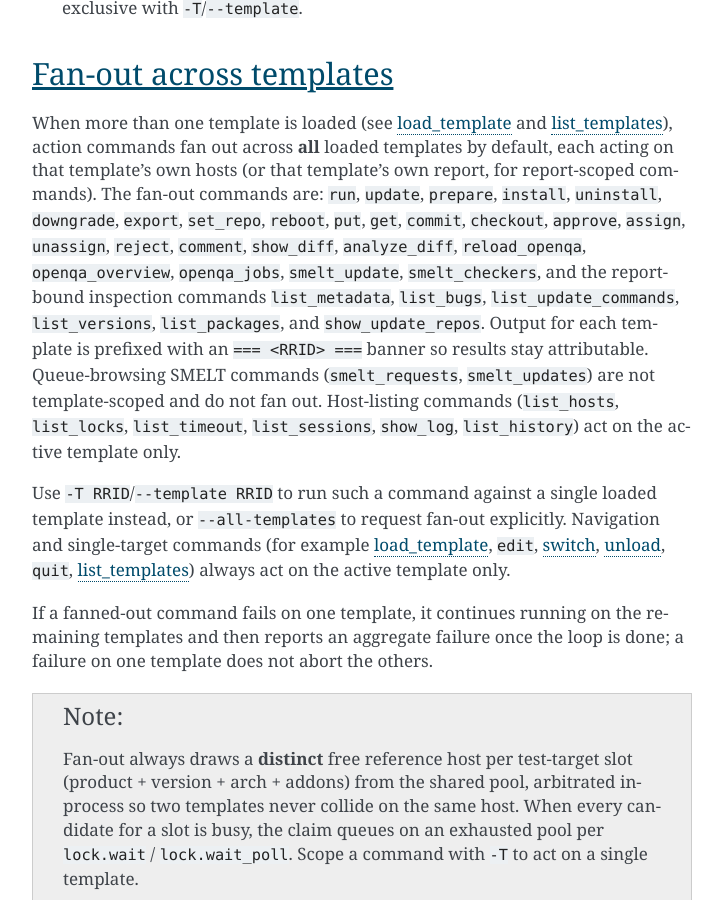
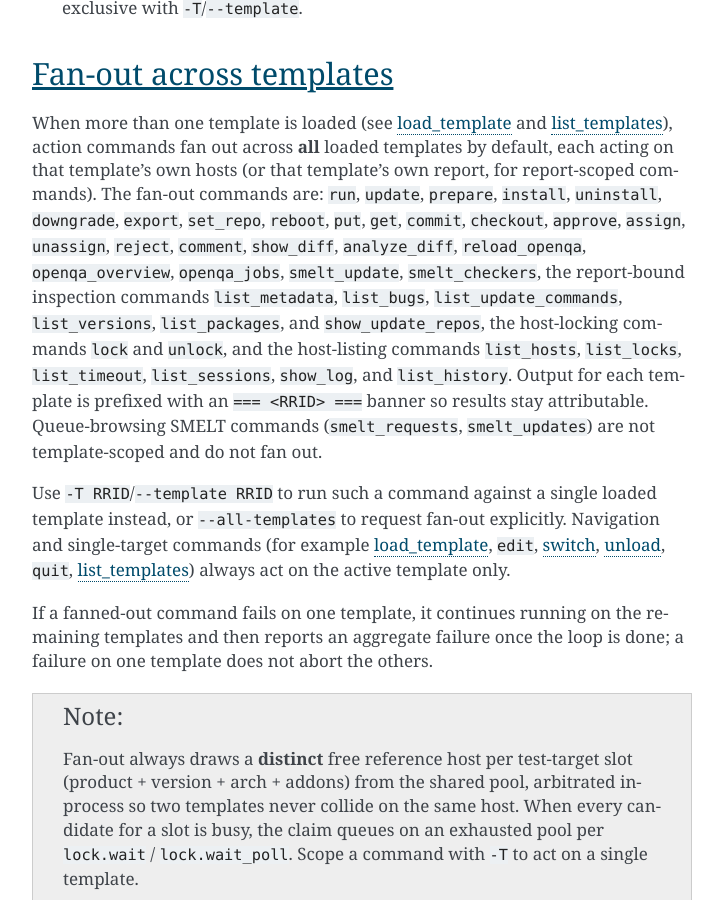
Before and after one commit to openSUSE/mtui, a Sphinx documentation site: the page built from Documentation/iui.rst, in a window 1280 px wide and 900 px high, scrolled down 3076 px. Shown: the whole window, without its empty margins (388-1111 px from the left). Built offline with Sphinx 7.4.7, drawn with Linux system fonts in a browser that asks for light colours; some of the changed text lies outside the part shown.

Commit message:
feat(commands): fan out lock, unlock, and host-listing commands across templates
lock, unlock, and the host-listing commands (list_locks, list_hosts,
list_timeout, list_sessions, list_history, show_log) previously acted on
the active template only. They now set scope = "fanout" and accept the
-T/--template and --all-templates flags, so with multiple templates
loaded they run once per template against that template's own hosts,
each prefixed by an === <RRID> === banner. -T scopes back to a single
template.

The existing Command.run() loop rebinds self.targets per template, so the
command bodies are unchanged; each gains _add_template_arg() wiring and
template_completion() in its tab completion.

Docs and CHANGELOG updated; fan-out contract tests added for all eight
commands.

```diff
--- a/Documentation/iui.rst
+++ b/Documentation/iui.rst
@@ -67,14 +67,15 @@ report, for report-scoped commands). The fan-out commands are: ``run``,
 ``set_repo``, ``reboot``, ``put``, ``get``, ``commit``, ``checkout``,
 ``approve``, ``assign``, ``unassign``, ``reject``, ``comment``, ``show_diff``,
 ``analyze_diff``, ``reload_openqa``, ``openqa_overview``, ``openqa_jobs``,
-``smelt_update``, ``smelt_checkers``, and the report-bound inspection commands
+``smelt_update``, ``smelt_checkers``, the report-bound inspection commands
 ``list_metadata``, ``list_bugs``, ``list_update_commands``, ``list_versions``,
-``list_packages``, and ``show_update_repos``. Output for each template is
-prefixed with an ``=== <RRID> ===`` banner so results stay attributable.
-Queue-browsing SMELT commands (``smelt_requests``, ``smelt_updates``) are not
-template-scoped and do not fan out. Host-listing commands (``list_hosts``,
-``list_locks``, ``list_timeout``, ``list_sessions``, ``show_log``,
-``list_history``) act on the active template only.
+``list_packages``, and ``show_update_repos``, the host-locking commands
+``lock`` and ``unlock``, and the host-listing commands ``list_hosts``,
+``list_locks``, ``list_timeout``, ``list_sessions``, ``show_log``, and
+``list_history``. Output for each template is prefixed with an
+``=== <RRID> ===`` banner so results stay attributable. Queue-browsing SMELT
+commands (``smelt_requests``, ``smelt_updates``) are not template-scoped and do
+not fan out.
 
 Use ``-T RRID``/``--template RRID`` to run such a command against a single
 loaded template instead, or ``--all-templates`` to request fan-out explicitly.
@@ -576,10 +589,14 @@ lock
 
 ::
 
-    lock [-t HOST]
+    lock [-t HOST] [-c COMMENT] [-T RRID | --all-templates]
 
 Locks host for exclusive usage. This locks all repository transactions, such as
 enabling or disabling the testing repository on the target hosts.
+
+When more than one template is loaded this fans out across all of them by
+default (see `Fan-out across templates`_). Use ``-T RRID`` to scope the lock to
+a single template.
 
 .. caution::
   The hosts are locked with a timestamp, the UID and PID of the session.
@@ -624,13 +645,17 @@ unlock
 
 ::
 
-    unlock [-f] [-p] [-t HOST]
+    unlock [-f] [-p] [-t HOST] [-T RRID | --all-templates]
 
 Unlocks given targets. Unlocks all if used without arguments.
 
 By default this removes the zypper/operation lock. Use ``-p``/``--pool`` to
 instead remove the host *pool* claim. The two lock mechanisms are
 independent and use separate lock files on the hosts.
+
+When more than one template is loaded this fans out across all of them by
+default (see `Fan-out across templates`_). Use ``-T RRID`` to scope the unlock
+to a single template.
 
 **Options:**
 
```
Also changed, not shown: other parts of Documentation/iui.rst (+30 -6 lines), CHANGELOG.md (+8 -3 lines), 6 other files.
